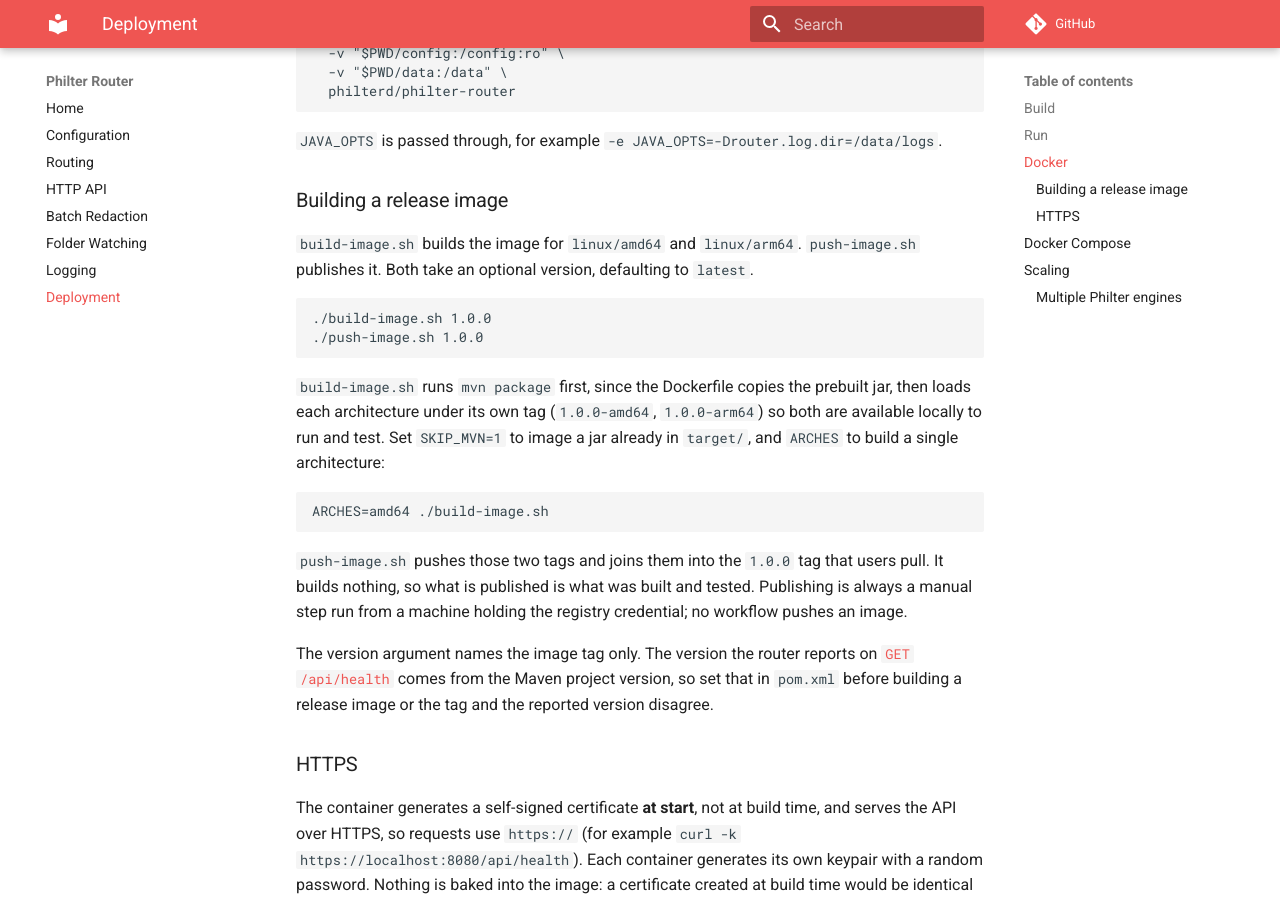
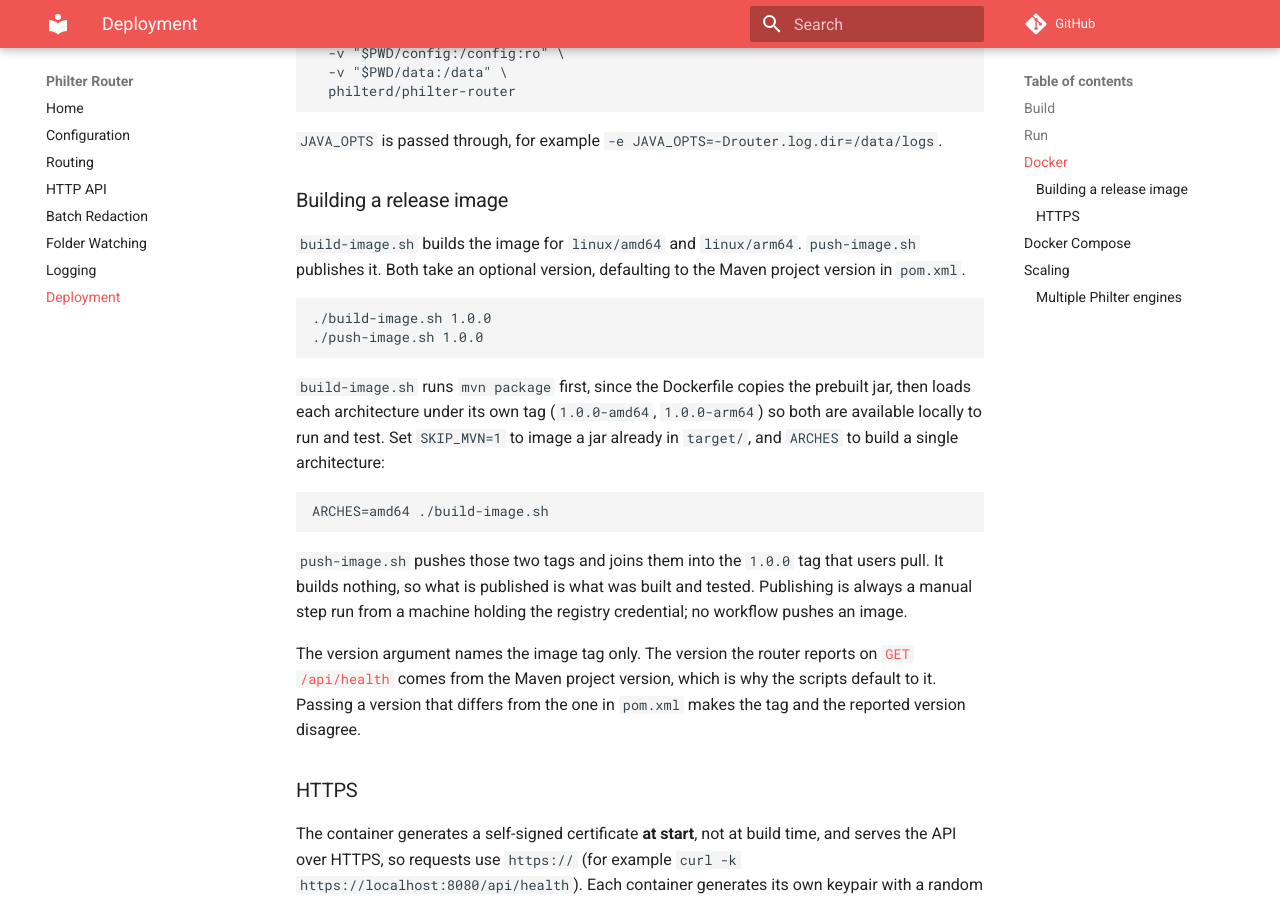
Before and after one commit to philterd/philter-router, an MkDocs documentation site: the page built from docs/docs/deployment.md, in a window 1280 px wide and 900 px high, scrolled down 860 px. Built offline with MkDocs 1.6.1 and Material for MkDocs 9.7.7, drawn with Linux system fonts in a browser that asks for light colours; comment, search, counter and statistics services are not loaded.

Commit message:
Updating scripts to get the version from the pom.xml
Signed-off-by: jzonthemtn <jeff.zemerick@philterd.ai>

````diff
--- a/docs/docs/deployment.md
+++ b/docs/docs/deployment.md
@@ -45,7 +45,7 @@
 ### Building a release image
 
 `build-image.sh` builds the image for `linux/amd64` and `linux/arm64`. `push-image.sh` publishes it. Both
-take an optional version, defaulting to `latest`.
+take an optional version, defaulting to the Maven project version in `pom.xml`.
 
 ```
 ./build-image.sh 1.0.0
@@ -65,8 +65,9 @@
 machine holding the registry credential; no workflow pushes an image.
 
 The version argument names the image tag only. The version the router reports on
-[`GET /api/health`](http-api.md) comes from the Maven project version, so set that in `pom.xml` before
-building a release image or the tag and the reported version disagree.
+[`GET /api/health`](http-api.md) comes from the Maven project version, which is why the scripts default to
+it. Passing a version that differs from the one in `pom.xml` makes the tag and the reported version
+disagree.
 
 ### HTTPS
 
````
Also changed, not shown: README.md, 2 other files.
